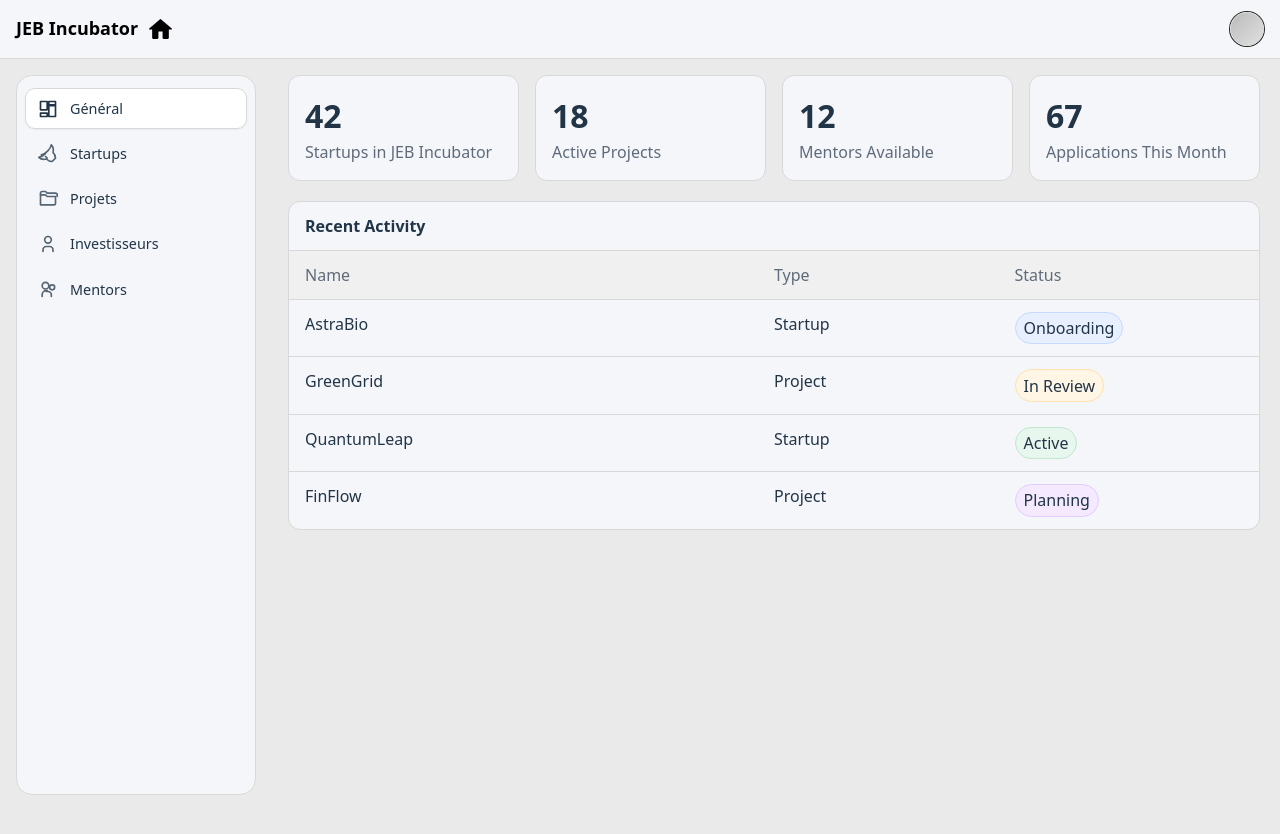
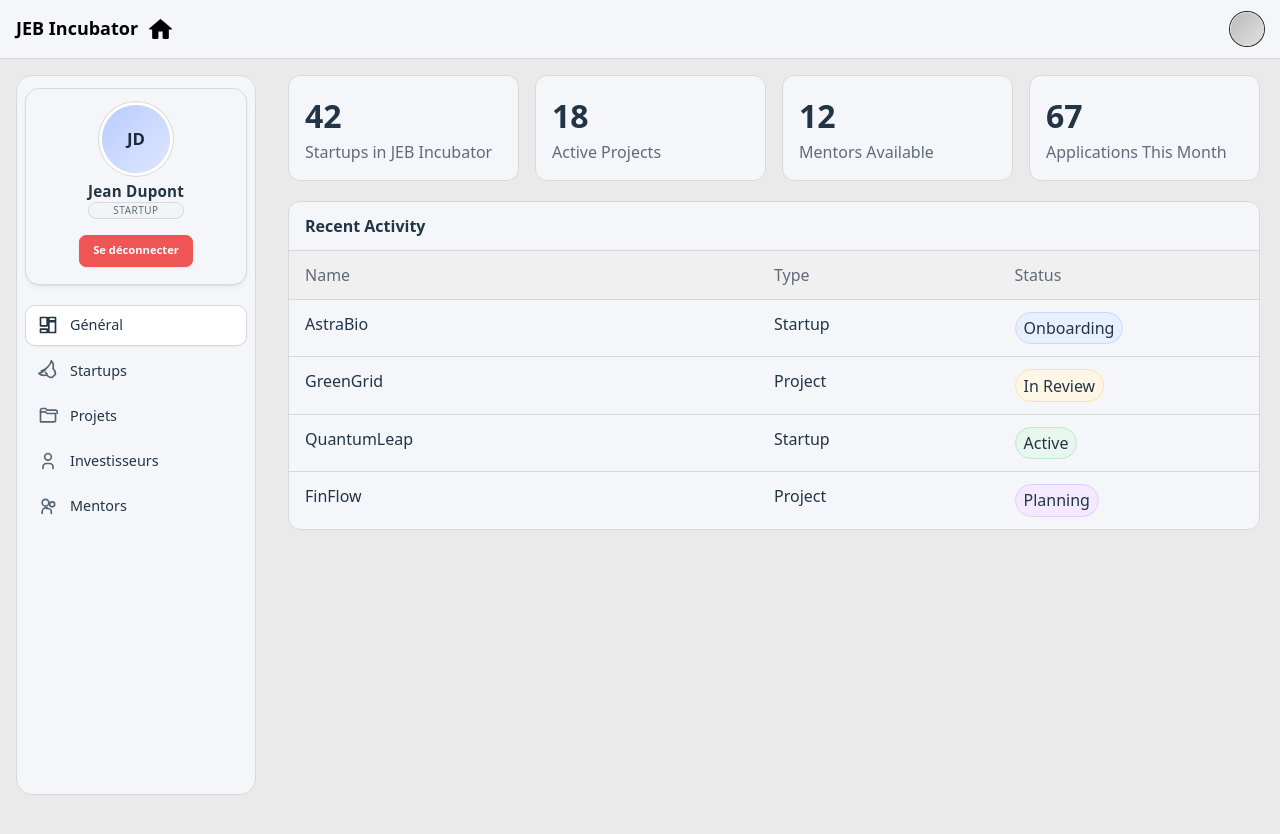
Before and after one commit to Aincrad-Flux/NextRise, a React (Vite) app in the folder frontend/: page /startup in a window 1280 px wide. Shown: the top 834 px of the page. Built offline with nearby package versions, Linux system fonts and the light colour scheme.

Commit message:
[refactor] integrate user data and logout functionality in StartupHome component

```diff
--- a/frontend/src/pages/StartupHome.jsx
+++ b/frontend/src/pages/StartupHome.jsx
@@ -6,12 +6,24 @@ import './home.css'
 
 export default function StartupHome() {
   const [section, setSection] = useState('general')
+  // TODO: replace mock user with real auth context when available
+  const user = {
+    firstName: 'Jean',
+    lastName: 'Dupont',
+    role: 'Startup',
+  }
+
+  function handleLogout() {
+    // Placeholder logout (clear tokens / redirect when auth implemented)
+    // eslint-disable-next-line no-alert
+    alert('Déconnexion... (à implémenter)')
+  }
 
   return (
     <div className="home-container">
       <TopBar />
       <div className="layout">
-        <Sidebar active={section} onSelect={setSection} />
+  <Sidebar active={section} onSelect={setSection} user={user} onLogout={handleLogout} />
         <main className="home-main">
           {section === 'general' && <Dashboard />}
           {section !== 'general' && (
```
